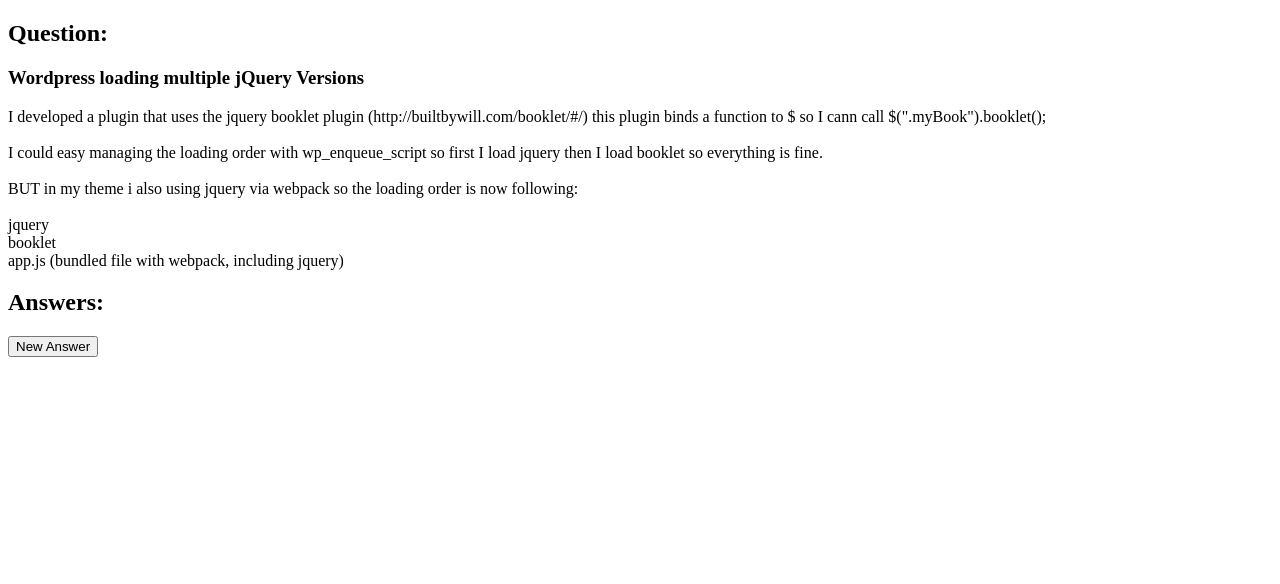
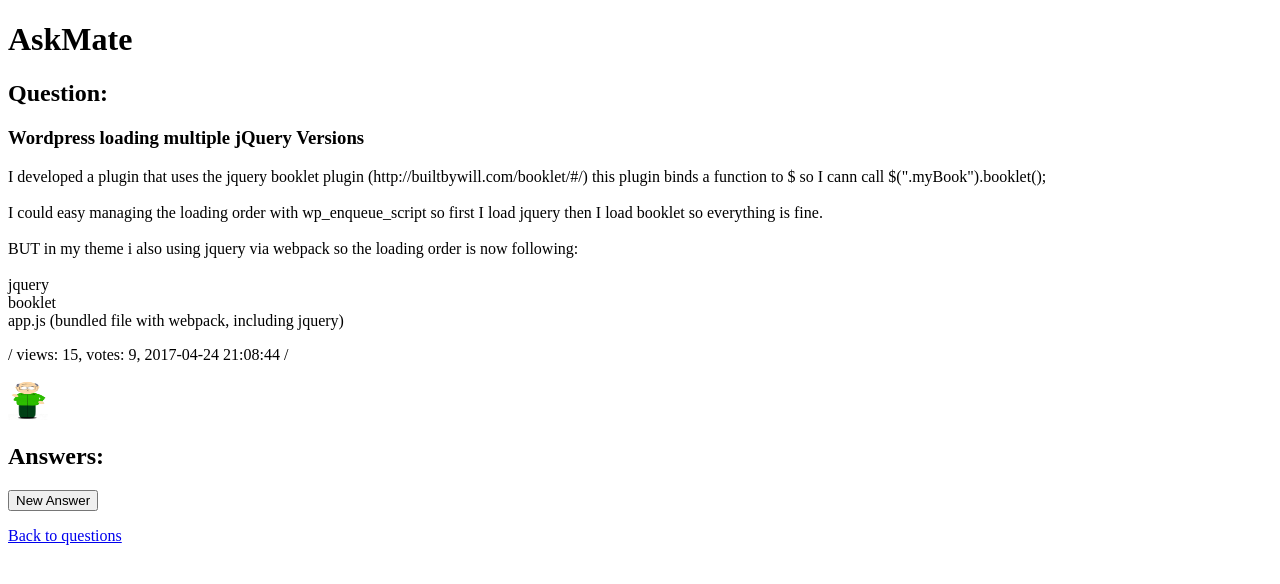
Before and after one commit to adamFoldvari/askmate-fejtorpotrh, a Flask app: page /question/1 in a window 1280 px wide. Shown: the top 584 px of the page. Run offline with Flask 2, Linux system fonts and the light colour scheme.

Commit message:
Refactor the template displaying a question for better working

```diff
--- a/templates/display_question_answers.html
+++ b/templates/display_question_answers.html
@@ -4,38 +4,50 @@
         <title>{{ question[4]}} </title>
     </head>
     <body>
+        <h1>AskMate</h1>
         <h2>Question:</h2>
         <h3>{{ question[4] }} </h3>
         <p>{{ question[5] }} </p>
+        <p>
+            / views: {{ question[2] }},
+            votes: {{ question[3] }},
+            {{ question[1] }}
+            /
+            {% if question[6] %}
 
+                <p>
+                    <a href=""><img src="/static/{{ question[6] }}" width="40" height="40" alt="Image"></a>
+                </p>
+                {% else %}
+            {% endif %}
+        </p>
+
+        {% if new_answer==False %}
         <h2>Answers:</h2>
         <ul>
         {% for answer in answers %}
             <li>
-                <p>{{answer[4]}}<br>
-                    / views: {{ answer[2] }},
-                    votes: {{ answer[3] }},
+                <p>{{ answer[4] }}<br>
+                    / votes: {{ answer[2] }},
                     {{ answer[1] }}
                     /
                     {% if answer[5] %}
 
                         <p>
-                            <a href=""><img src="{{ answer[5] }}" width="40" height="40" alt="display_question"></a>
+                            <a href="/static/{{ answer[5] }}"><img src="/static/{{ answer[5] }}" width="40" height="40" alt="Image"></a>
                         </p>
                         {% else %}
                     {% endif %}
                 </p>
-                <p>
-
-                </p>
+                <p></p>
 
             </li>
         {% endfor %}
         </ul>
-        {% if new_answer==False %}
         <button type="button" id="new_answer"
-                onclick="window.location.href='/question/{{question[0]}}/new_answer'">New Answer</button><br><br>
+                onclick="window.location.href='/question/{{question[0]}}/new_answer'">New Answer</button><br>
         {% else %}
+        <br>
         <form action="{{ url_for('display_q_and_a', question_id=question[0]) }}" method="post" class="new_answer">
             <label for="new_answer">Your Answer:</label><br>
             <textarea name="new_answer" id="new_answer" required minlength="10" rows="4" cols="47"></textarea><br><br>
@@ -43,6 +55,8 @@
         </form>
         {% endif %}
 
+        <p><a href="/">Back to questions</a></p>
+
 
 
     </body>
```
